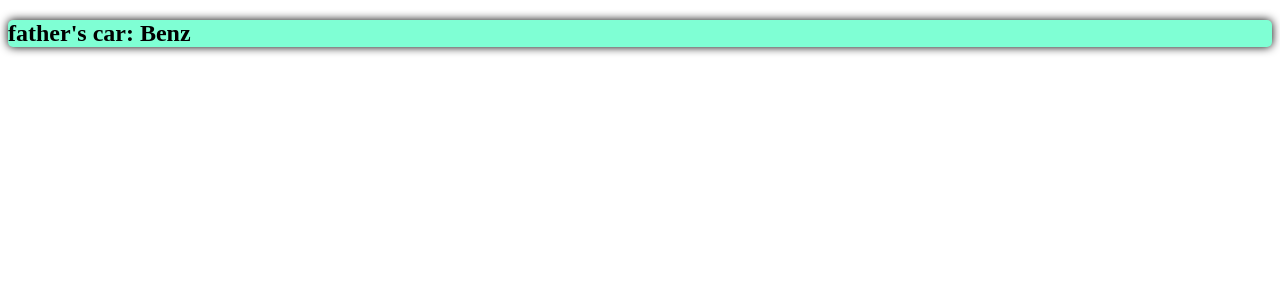
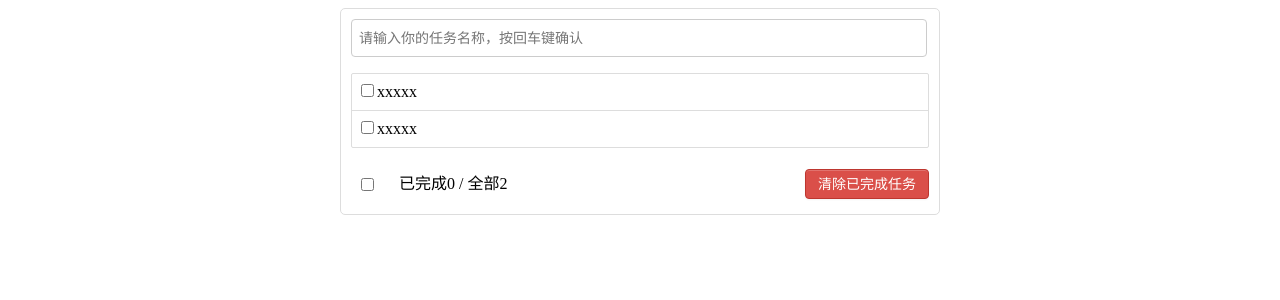
Before and after one commit to yangxiao0303/frontend-develop, a Vue app: page / in a window 1280 px wide. Shown: the top 300 px of the page. Built offline with nearby package versions, Linux system fonts and the light colour scheme.

Commit message:
07_TodoList静态页面搭建

```diff
--- a/public/index.html
+++ b/public/index.html
@@ -6,6 +6,6 @@
   </head>
   <body>
     <!-- create a empty container -->
-    <div id="app"></div>
+    <div id="root"></div>
   </body>
 </html>
--- a/src/App.vue
+++ b/src/App.vue
@@ -1,28 +1,67 @@
 <template>
-  <div class="app">
-    <Son :car="car" :sendCar="updateCar"/>
+  <div class="todo-container">
+    <div class="todo-wrap">
+      <Header/>
+      <List/>
+      <Footer/>
+
+    </div>
   </div>
-
 </template>
 
 <script>
-import Son from './components/Son.vue'
-  export default {
-    name:'Dad',
-    data() {
-      return {
-        car: 'Benz'
-      }
-    },
-    components: {Son},
-    methods:{
-      updateCar(value){
-        this.car = value;
-      }
-    }
-  }
+import Header from "./components/Header.vue";
+import List from "./components/List.vue";
+import Footer from "./components/Footer.vue";
+
+export default {
+  name: "App",
+  components: { Header, List, Footer },
+};
 </script>
 
-<style scoped>
+<style>
+/*base*/
+body {
+  background: #fff;
+}
 
+.btn {
+  display: inline-block;
+  padding: 4px 12px;
+  margin-bottom: 0;
+  font-size: 14px;
+  line-height: 20px;
+  text-align: center;
+  vertical-align: middle;
+  cursor: pointer;
+  box-shadow: inset 0 1px 0 rgba(255, 255, 255, 0.2),
+    0 1px 2px rgba(0, 0, 0, 0.05);
+  border-radius: 4px;
+}
+
+.btn-danger {
+  color: #fff;
+  background-color: #da4f49;
+  border: 1px solid #bd362f;
+}
+
+.btn-danger:hover {
+  color: #fff;
+  background-color: #bd362f;
+}
+
+.btn:focus {
+  outline: none;
+}
+
+.todo-container {
+  width: 600px;
+  margin: 0 auto;
+}
+.todo-container .todo-wrap {
+  padding: 10px;
+  border: 1px solid #ddd;
+  border-radius: 5px;
+}
 </style>
--- /dev/null
+++ b/src/components/Footer.vue
@@ -0,0 +1,45 @@
+<template>
+  <div class="todo-footer">
+        <label>
+          <input type="checkbox"/>
+        </label>
+        <span>
+          <span>已完成0</span> / 全部2
+        </span>
+        <button class="btn btn-danger">清除已完成任务</button>
+      </div>
+</template>
+
+<script>
+  export default {
+    name:'Footer'
+  }
+</script>
+
+<style scoped>
+  /*footer*/
+.todo-footer {
+  height: 40px;
+  line-height: 40px;
+  padding-left: 6px;
+  margin-top: 5px;
+}
+
+.todo-footer label {
+  display: inline-block;
+  margin-right: 20px;
+  cursor: pointer;
+}
+
+.todo-footer label input {
+  position: relative;
+  top: -1px;
+  vertical-align: middle;
+  margin-right: 5px;
+}
+
+.todo-footer button {
+  float: right;
+  margin-top: 5px;
+}
+</style>
--- /dev/null
+++ b/src/components/Header.vue
@@ -0,0 +1,29 @@
+<template>
+  <div class="todo-header">
+    <input type="text" placeholder="请输入你的任务名称，按回车键确认" />
+  </div>
+</template>
+
+<script>
+export default {
+  name: "Header",
+};
+</script>
+
+<style scoped>
+.todo-header input {
+  width: 560px;
+  height: 28px;
+  font-size: 14px;
+  border: 1px solid #ccc;
+  border-radius: 4px;
+  padding: 4px 7px;
+}
+
+.todo-header input:focus {
+  outline: none;
+  border-color: rgba(82, 168, 236, 0.8);
+  box-shadow: inset 0 1px 1px rgba(0, 0, 0, 0.075),
+    0 0 8px rgba(82, 168, 236, 0.6);
+}
+</style>
--- /dev/null
+++ b/src/components/Item.vue
@@ -0,0 +1,49 @@
+<template>
+  <li>
+    <label> <input type="checkbox" /><span>xxxxx</span> </label>
+    <button class="btn btn-danger" style="display: none">删除</button>
+  </li>
+</template>
+
+<script>
+export default {
+  name: "Item",
+};
+</script>
+
+<style scoped>
+/*item*/
+li {
+  list-style: none;
+  height: 36px;
+  line-height: 36px;
+  padding: 0 5px;
+  border-bottom: 1px solid #ddd;
+}
+
+li label {
+  float: left;
+  cursor: pointer;
+}
+
+li label li input {
+  vertical-align: middle;
+  margin-right: 6px;
+  position: relative;
+  top: -1px;
+}
+
+li button {
+  float: right;
+  display: none;
+  margin-top: 3px;
+}
+
+li:before {
+  content: initial;
+}
+
+li:last-child {
+  border-bottom: none;
+}
+</style>
--- /dev/null
+++ b/src/components/List.vue
@@ -0,0 +1,34 @@
+<template>
+  <ul class="todo-main">
+    <Item></Item>
+    <Item></Item>
+  </ul>
+</template>
+
+<script>
+import Item from './Item.vue';
+
+  export default {
+    name:'List',
+    components:{Item}
+  }
+</script>
+
+<style scoped>
+  /*main*/
+.todo-main {
+  margin-left: 0px;
+  border: 1px solid #ddd;
+  border-radius: 2px;
+  padding: 0px;
+}
+
+.todo-empty {
+  height: 40px;
+  line-height: 40px;
+  border: 1px solid #ddd;
+  border-radius: 2px;
+  padding-left: 5px;
+  margin-top: 10px;
+}
+</style>
--- a/src/components/Son.vue
+++ /dev/null
@@ -1,26 +0,0 @@
-<template>
-  <div class="son">
-    <h2>father's car: {{ car }}</h2>
-  </div>
-</template>
-
-<script>
-export default {
-  name: "Son",
-  props: ["car","sendCar"],
-  methods: {
-    changeCar(){
-      this.sendCar('Mercedes')
-    }
-  },
-};
-</script>
-
-<style scoped>
-  .son{
-    border: 1px solide black;
-    box-shadow: 0 0 10px;
-    border-radius: 5px;
-    background-color: aquamarine;
-  }
-</style>
--- a/src/main.js
+++ b/src/main.js
@@ -7,4 +7,4 @@
   render(h) {
     return h(App)
   },
-}).$mount('#app');
+}).$mount('#root');
```
